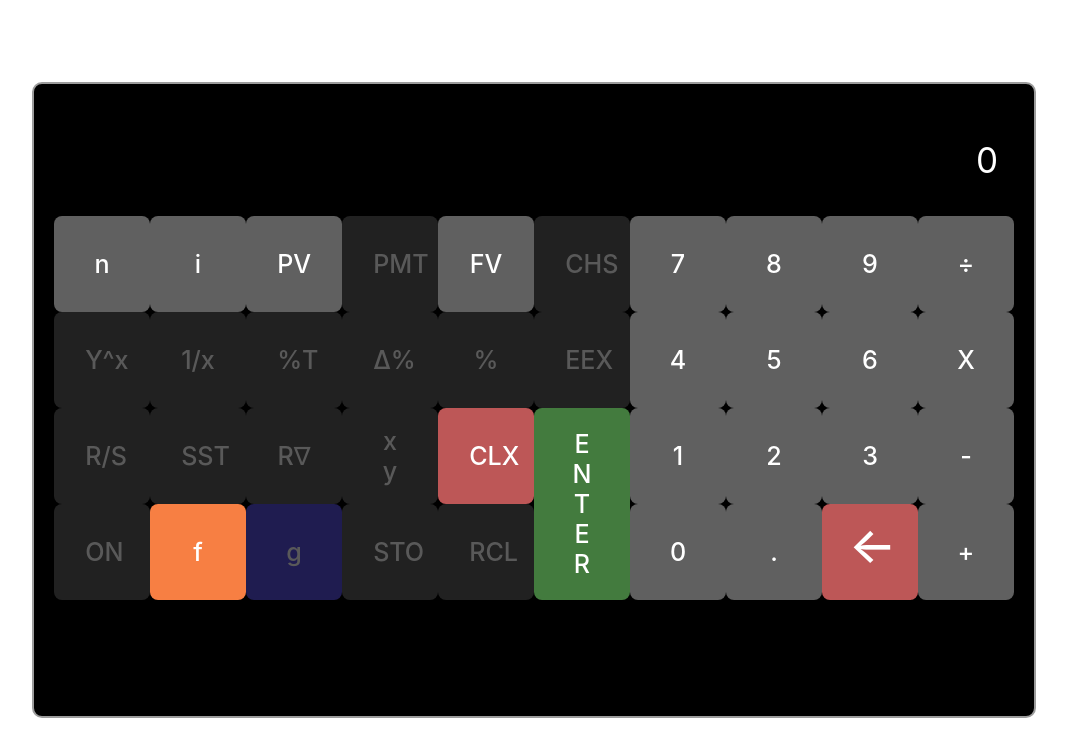
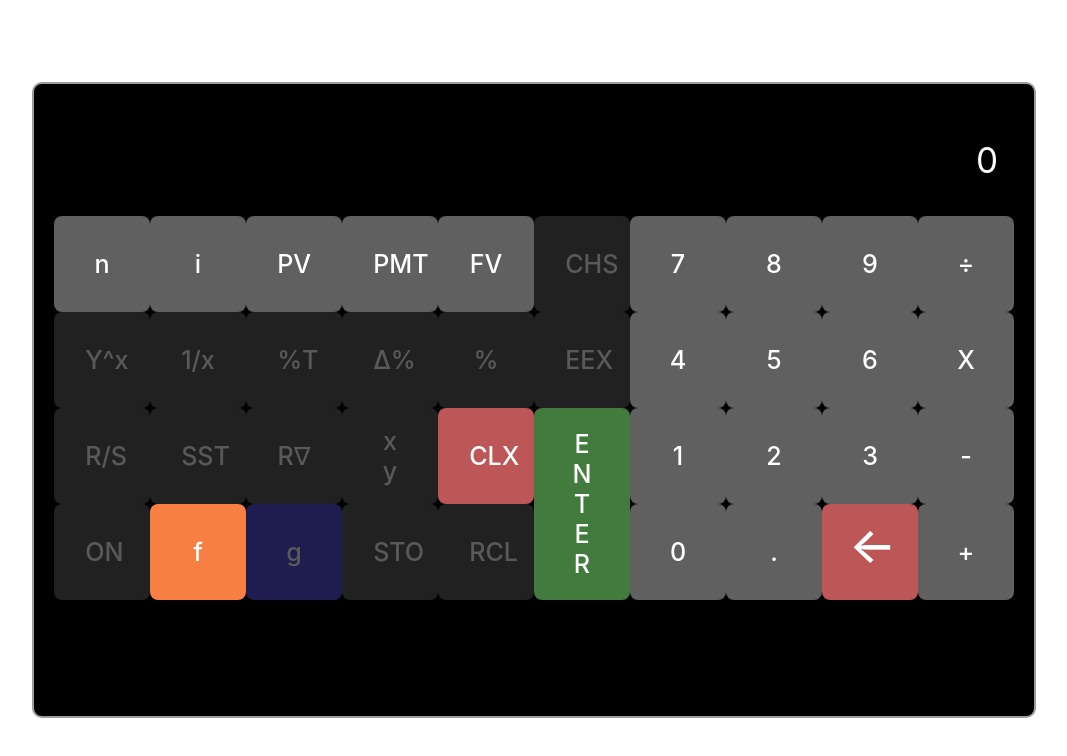
Before and after one commit to marciofaria9/eg4-calculadora, a React (Vite) app: page / in a window 1280 px wide. Shown: the top 756 px of the page, without its empty margins (106-1173 px from the left). Built offline with nearby package versions, Linux system fonts and the light colour scheme.

Commit message:
ajustando calculo simples, agora calcula numeros quebrados

```diff
--- a/src/components/calculator/index.tsx
+++ b/src/components/calculator/index.tsx
@@ -73,15 +73,15 @@ export const Calc = () => {
 
 
     const populaValor1 = () => {
-      const valor1Int = parseInt(valorTela)
+      const valor1Int = parseFloat(valorTela)
       setValor1(valor1Int)
       setValorTela('0')
       console.log(valor1Int)
     }
 
     const populaValor2 = (operator: string) =>{
-      const valor2Int = parseInt(valorTela)
-      setValorTela('')
+      const valor2Int = parseFloat(valorTela)
+      setValorTela('0')
       console.log(valor2Int)
       calculaResultado(operator, valor2Int)
     }
@@ -132,7 +132,7 @@ export const Calc = () => {
           style={{ backgroundColor: '#606060' }}
         > PV </button>
         <button
-          style={{ backgroundColor: '#606060', opacity:0.35, cursor: 'no-drop' }}
+          style={{ backgroundColor: '#606060' }}
         > PMT </button>
         <button
           style={{ backgroundColor: '#606060' }}
```
